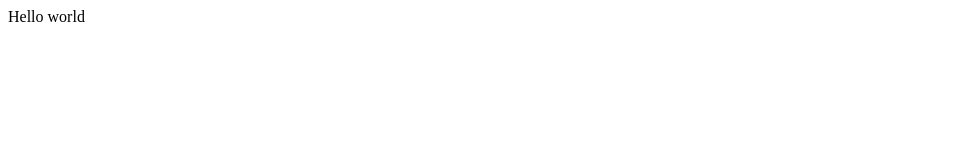
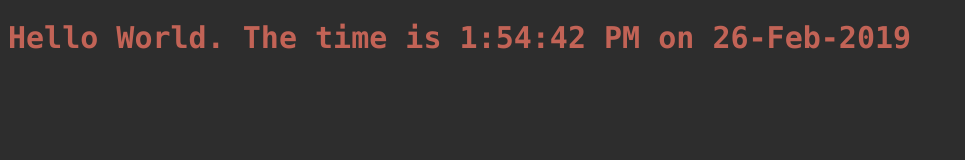
Before and after one commit to zakks/aws, a plain HTML site: page index.html in a window 1280 px wide. Shown: the whole page, without its empty margins (0-965 px from the left). Drawn offline with Linux system fonts and the light colour scheme.

Commit message:
added commands.txt

```diff
--- a/index.html
+++ b/index.html
@@ -1,6 +1,31 @@
-<html>
-<header><title>This is title</title></header>
+<!DOCTYPE html>
+<head>
+	<title>HTML and CSS "Hello World"</title>
+        <meta http-equiv="refresh" content="10" />
+	<style>
+		body {
+			background-color: #2D2D2D;
+		}
+
+		h1 {
+			color: #C26356;
+			font-size: 30px;
+			font-family: Menlo, Monaco, fixed-width;
+		}
+
+		p {
+			color: white;
+			font-family: "Source Code Pro", Menlo, Monaco, fixed-width;
+		}
+	</style>
+</head>
 <body>
-Hello world
+	<h1>
+         <script type = "text/javascript">
+         var dt = new Date();
+         document.write( "Hello World. The time is  " + dt.toLocaleString('en-US', { hour: 'numeric', minute: 'numeric', second: 'numeric', hour12: true }));
+        document.write( " on  " + dt.toLocaleDateString('en-GB', {day: 'numeric', month: 'short', year: 'numeric'}).replace(/ /g, '-') );
+      </script>
+      </h1>
 </body>
 </html>
```
